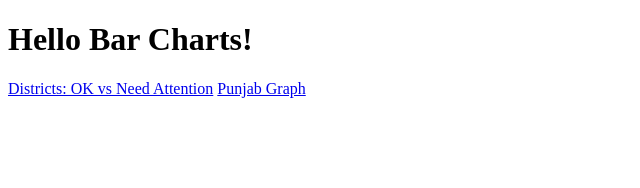
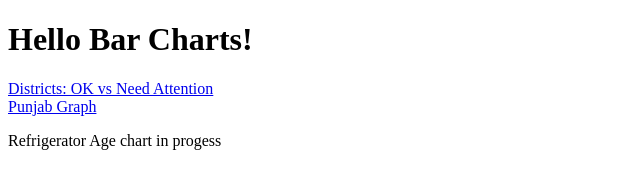
Before and after one commit to danluna/danluna.github.io, a plain HTML site: page index.html in a window 1280 px wide. Shown: the whole page, without its empty margins (0-640 px from the left). Drawn offline with Linux system fonts and the light colour scheme.

Commit message:
UI change to index.html

```diff
--- a/index.html
+++ b/index.html
@@ -2,7 +2,9 @@
 <html>
 <body>
 <h1>Hello Bar Charts!</h1>
-<a href="DistrictsNeed.html"> Districts: OK vs Need Attention</a>
-<a href="punjabGraph.html"> Punjab Graph</a>
+<a href="DistrictsNeed.html"> Districts: OK vs Need Attention</a><br>
+<a href="punjabGraph.html"> Punjab Graph</a><br>
+<p>Refrigerator Age chart in progess</p>
+
 </body>
 </html>
```
